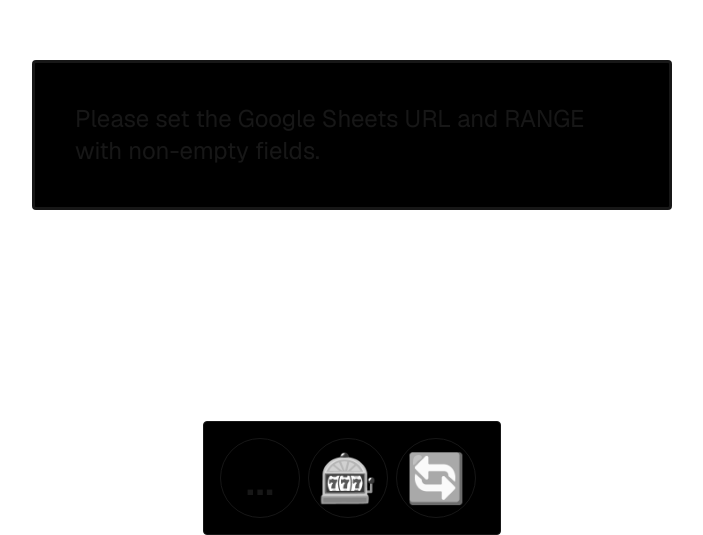
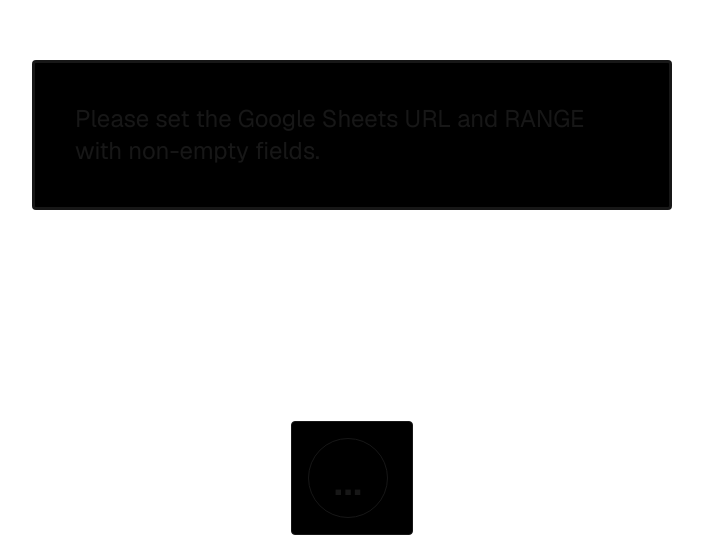
Before and after one commit to OkYesAnap/dendy-challenge-random, a Next.js app: page /roulette in a window 1280 px wide. Shown: the part 265-800 px from the top of the page, without its empty margins (288-991 px from the left). Built offline with nearby package versions, Linux system fonts and the light colour scheme.

Commit message:
add null status

```diff
--- a/src/app/roulette/MainInfo.tsx
+++ b/src/app/roulette/MainInfo.tsx
@@ -5,6 +5,7 @@
     statistics as sStatistics,
     currentRolls as sCurrentRolls,
     startSlots as sStartSlots,
+    allGamesList as sAllGamesList,
     loading as sLoading,
     GoogleSheetsParams,
 } from "@/redux/slices/gamesSlice";
@@ -19,7 +20,7 @@
     range: "A1:A1000"
 }
 
-export const buttonsClasses = "flex-1 mr-2 p-1 border text-5xl rounded-full w-20 h-20 grayscale"
+export const buttonsClasses = "flex-1 mr-2 p-1 border text-5xl rounded-full w-20 h-20"
 
 const MainInfo: React.FC = () => {
     const [openChoseModal, setOpenChoseModal] = useState<boolean>(false);
@@ -31,6 +32,7 @@
     const currentRolls = useSelector(sCurrentRolls);
     const loading = useSelector(sLoading);
     const startSlots = useSelector(sStartSlots)
+    const allGamesList = useSelector(sAllGamesList)
     const router = useRouter();
     const searchParams = useSearchParams();
 
@@ -70,12 +72,14 @@
                     <span className={`flex-grow overflow-hidden whitespace-nowrap overflow-ellipsis`}>{item[0]}</span>
                 </div>
             ))}
-            {(emptySlots && !loading ) && (<div className="fixed max-h-[85%] text-2xl left-1/2 transform p-10 -translate-x-1/2 top-1/2 -translate-y-[50%] border-3 bg-black rounded">
-            Please set the Google Sheets URL and RANGE with non-empty fields.</div>)        }
+            {(emptySlots && !loading) && (<div className="fixed max-h-[85%] text-2xl left-1/2 transform p-10 -translate-x-1/2 top-1/2 -translate-y-[50%] border-3 bg-black rounded">
+                Please set the Google Sheets URL and RANGE with non-empty fields.</div>)}
             <div className="fixed text-xl left-1/2 transform -translate-x-1/2 bottom-0 bg-black p-4 border rounded">
                 <button className={buttonsClasses} onClick={() => setOpenChoseModal(true)}>...</button>
-                <button className={buttonsClasses} onClick={() => setOpenRoll(true)}>🎰</button>
-                <button className={buttonsClasses} onClick={() => handleLoad()}>🔄</button>
+                {!!allGamesList.length && (<>
+                    <button className={buttonsClasses} onClick={() => setOpenRoll(true)}>🎰</button>
+                    <button className={buttonsClasses} onClick={() => handleLoad()}>🔄</button>
+                </>)}
             </div>
             {openRoll && <Roulette {...{ setOpenRoll: () => setOpenRoll(false) }} />}
             <ModalPortal {...{ isOpen: openChoseModal, onClose: () => setOpenChoseModal(false) }}>
--- a/src/app/roulette/Roulette.tsx
+++ b/src/app/roulette/Roulette.tsx
@@ -118,12 +118,12 @@
                     🔀
                 </button>
 
-                <button className={`${buttonsClasses} ${start ? 'text-gray-600' : 'hover:bg-gray-700'}`}
+                <button className={`${buttonsClasses} ${start ? 'text-gray-600 grayscale' : 'hover:bg-gray-700'}`}
                     disabled={start}
                     onClick={handleStart}>
                     🚀
                 </button>
-                <button className={`${buttonsClasses} ${!start ? 'text-gray-600' : 'hover:bg-gray-700'}`}
+                <button className={`${buttonsClasses} ${!start ? 'text-gray-600 grayscale' : 'hover:bg-gray-700'}`}
                     disabled={!start}
                     onClick={handleStopWithDelay}>
                     🛑
```
